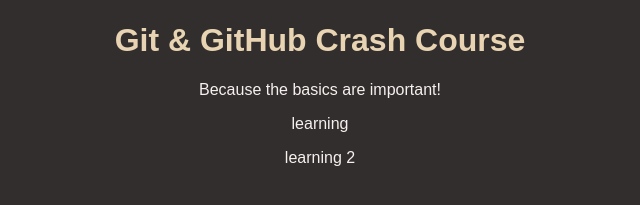
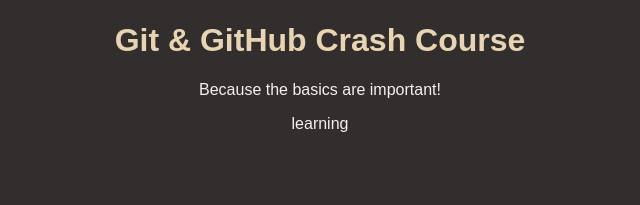
Before and after one commit to mohititarch/mm_git_learning2, a plain HTML site: page index.html in a window 1280 px wide. Shown: the part 147-352 px from the top of the page, without its empty margins (320-960 px from the left). Drawn offline with Linux system fonts and the light colour scheme.

Commit message:
user update

```diff
--- a/index.html
+++ b/index.html
@@ -12,6 +12,6 @@
     <h1>Git & GitHub Crash Course</h1>
     <p>Because the basics are important!</p>
     <p> learning</p>
-    <p> learning 2</p>
+
   </body>
 </html>
```
